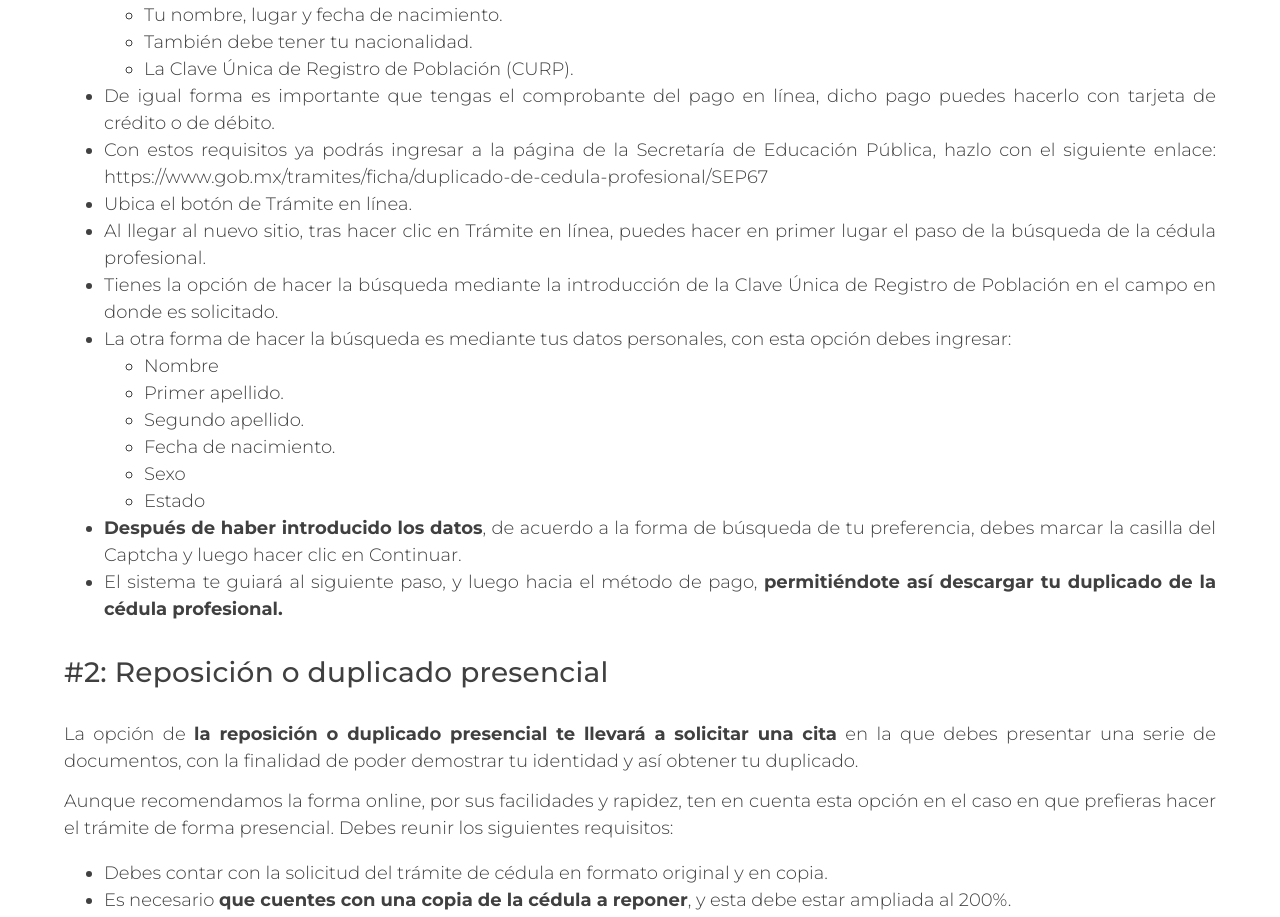
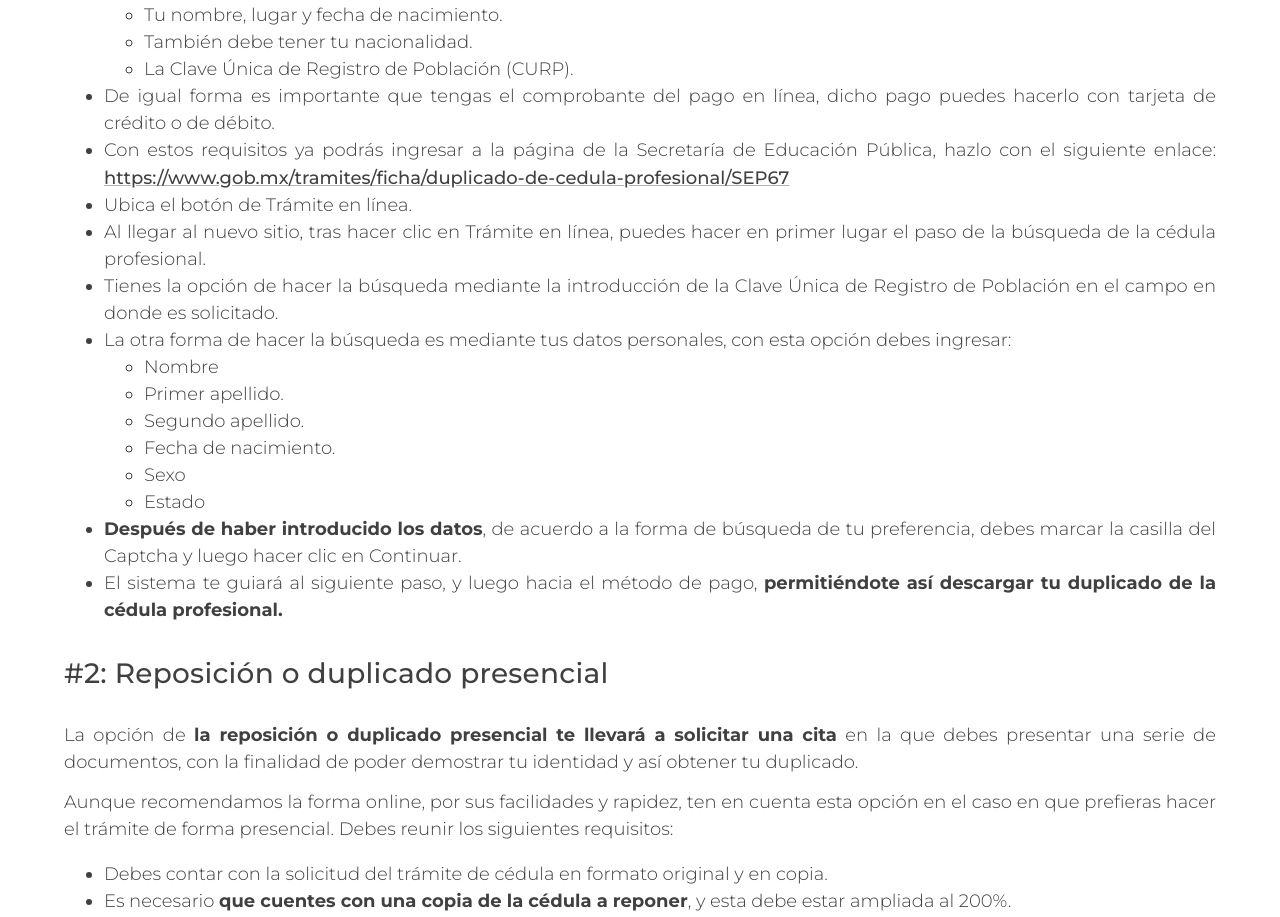
Before and after one commit to AlbVerHoy/consulta-cedula, a React (Create React App) app: page / in a window 1280 px wide. Shown: the part 6020-6937 px from the top of the page. Built offline with nearby package versions, Linux system fonts and the light colour scheme.

Commit message:
TextBody Link responsive

```diff
--- a/src/components/TextArea/TextBody.js
+++ b/src/components/TextArea/TextBody.js
@@ -479,8 +479,17 @@ const TextBody = () => {
 							</li>
 							<li key={3}>
 								Con estos requisitos ya podrás ingresar a la página de la
-								Secretaría de Educación Pública, hazlo con el siguiente enlace:
-								https://www.gob.mx/tramites/ficha/duplicado-de-cedula-profesional/SEP67
+								Secretaría de Educación Pública, hazlo con el siguiente enlace: {' '}
+								<Link
+									underline="always"
+									color="#404041"
+									sx={linkStyles}
+									component="button"
+									onClick={onClickUrl(
+										'https://www.gob.mx/tramites/ficha/duplicado-de-cedula-profesional/SEP67'
+									)}>
+									https://www.gob.mx/tramites/ficha/duplicado-de-cedula-profesional/SEP67
+								</Link>
 							</li>
 							<li key={4}>Ubica el botón de Trámite en línea.</li>
 							<li key={5}>
```
